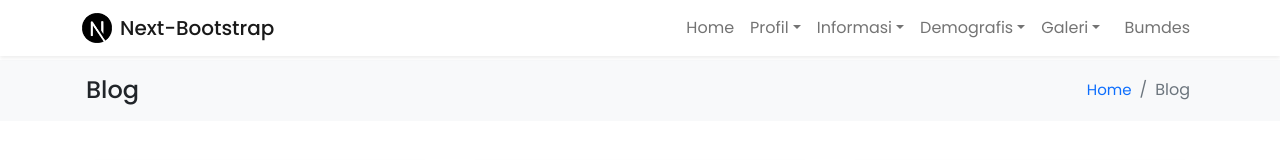
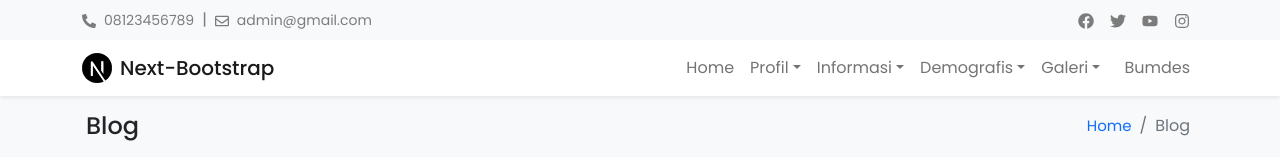
Before and after one commit to wahidari/next-bootstrap, a Next.js app: page /blog in a window 1280 px wide. Shown: the top 160 px of the page. Built offline with nearby package versions, Linux system fonts and the light colour scheme; no server answers.

Commit message:
add top of navbar

```diff
--- a/components/NavBarTop.js
+++ b/components/NavBarTop.js
@@ -2,8 +2,22 @@ import Image from "next/image"
 import Link from "next/link"
 import imgLogo from "../public/logo.png"
 import ActiveLink from './ActiveLink'
+import React, { useState, useEffect } from "react";
+import { FaPhoneAlt, FaRegEnvelope, FaFacebook, FaInstagram, FaTwitter, FaYoutube } from "react-icons/fa";
 
 export default function NavBarTop() {
+    const [isFixedNavbar, setFixedNavbar] = useState("false");
+    useEffect(() => {
+        setFixedNavbar(false);
+        window.addEventListener("scroll", () => {
+            if (window.pageYOffset > 50) {
+                setFixedNavbar(true);
+                console.log("window height > 50");
+            } else {
+                setFixedNavbar(false);
+            }
+        });
+    }, []);
 
     return (
         <>
@@ -12,10 +26,47 @@ export default function NavBarTop() {
                     .nav-item a.active {
                         color: #0d6efd;
                     }
+                    .text-14 {
+                        font-size: 14px !important;
+                    }
                 `}
             </style>
-
-            <nav className="navbar navbar-expand-lg navbar-light bg-white fixed-top shadow-sm">
+            <div className="d-none d-md-block bg-light py-2">
+                <div className="container">
+                    <div className="row">
+                        <div className="col-lg-6 col-sm-8">
+                            <div className="">
+                                <a href="#" className="text-decoration-none text-14 text-black-50">
+                                    <i className="me-2"><FaPhoneAlt /></i>
+                                    08123456789
+                                </a>
+                                <span className="mx-2 text-black-50">|</span>
+                                <a href="#" className="text-decoration-none text-14 text-black-50">
+                                    <i className="me-2"><FaRegEnvelope /></i>
+                                    admin@gmail.com
+                                </a>
+                            </div>
+                        </div>
+                        <div className="col-lg-6 col-sm-4">
+                            <div className="float-end">
+                                <a href="#" className="mx-2 text-black-50" aria-label="Facebook">
+                                    <i className=""><FaFacebook/></i>
+                                </a>
+                                <a href="#" className="mx-2 text-black-50" aria-label="Twitter">
+                                    <i className=""><FaTwitter/></i>
+                                </a>
+                                <a href="#" className="mx-2 text-black-50" aria-label="Youtube">
+                                    <i className=""><FaYoutube/></i>
+                                </a>
+                                <a href="#" className="mx-2 text-black-50" aria-label="Instagram">
+                                    <i className=""><FaInstagram/></i>
+                                </a>
+                            </div>
+                        </div>
+                    </div>
+                </div>
+            </div>
+            <nav className={`navbar navbar-expand-lg navbar-light bg-white shadow-sm ${isFixedNavbar ? "fixed-top" : ""}`}>
                 <div className="container">
                     <Link href="/">
                         <a className="navbar-brand d-flex align-items-center">
--- a/pages/agenda.js
+++ b/pages/agenda.js
@@ -12,10 +12,6 @@ export default function Blog({agendas}) {
         <>
             <style jsx>
                 {`
-                main {
-                    margin-top: 60px;
-                    min-height: 100vh;
-                }
             `}
             </style>
 
--- a/pages/area.js
+++ b/pages/area.js
@@ -19,10 +19,6 @@ export default function Area({ area }) {
         <>
             <style jsx>
                 {`
-                main {
-                    margin-top: 60px;
-                    min-height: 100vh;
-                }
                 .shadow-card {
                     box-shadow: 0 4px 16px rgb(0 0 0 / 10%);
                 }
--- a/pages/blog.js
+++ b/pages/blog.js
@@ -12,10 +12,6 @@ export default function Blog({posts}) {
         <>
             <style jsx>
                 {`
-                main {
-                    margin-top: 60px;
-                    min-height: 100vh;
-                }
             `}
             </style>
 
--- a/pages/chart.js
+++ b/pages/chart.js
@@ -26,10 +26,6 @@ export default function Chart({ gender, education, religion }) {
         <>
             <style jsx>
                 {`
-                main {
-                    margin-top: 60px;
-                    min-height: 100vh;
-                }
                 .shadow-card {
                     box-shadow: 0 4px 16px rgb(0 0 0 / 10%);
                 }
--- a/pages/foto.js
+++ b/pages/foto.js
@@ -57,10 +57,6 @@ export default function Galeri({ photos }) {
         <>
             <style jsx>
                 {`
-                main {
-                    margin-top: 60px;
-                    min-height: 100vh;
-                }
             `}
             </style>
 
--- a/pages/sejarah.js
+++ b/pages/sejarah.js
@@ -14,10 +14,6 @@ export default function Blog({ posts }) {
         <>
             <style jsx>
                 {`
-                main {
-                    margin-top: 58px;
-                    min-height: 100vh;
-                }
                 .maps {
                     height: 450px;
                 }
--- a/pages/struktur.js
+++ b/pages/struktur.js
@@ -13,10 +13,6 @@ export default function Blog({ posts }) {
         <>
             <style jsx>
                 {`
-                main {
-                    margin-top: 58px;
-                    min-height: 100vh;
-                }
             `}
             </style>
 
--- a/pages/video.js
+++ b/pages/video.js
@@ -13,10 +13,6 @@ export default function Galeri({ videos }) {
         <>
             <style jsx>
                 {`
-                main {
-                    margin-top: 60px;
-                    min-height: 100vh;
-                }
             `}
             </style>
 
```
Also changed, not shown: pages/index.js (+1 -13 lines).
